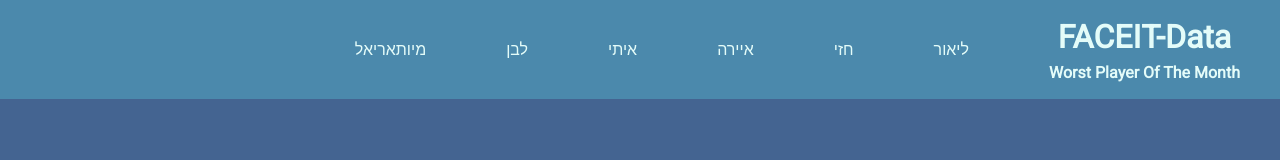
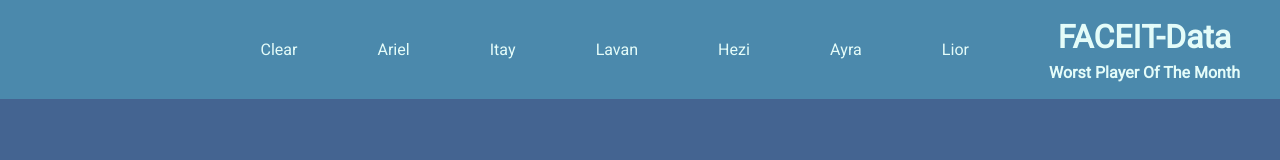
Before and after one commit to UioPTR1/faceit-app, a React (Create React App) app: page / in a window 1280 px wide. Shown: the top 160 px of the page. Built offline with nearby package versions, Linux system fonts and the light colour scheme.

Commit message:
added more SOLID

```diff
--- a/src/components/Navigation.jsx
+++ b/src/components/Navigation.jsx
@@ -1,6 +1,7 @@
 import React from "react";
 import Logo from "./Logo";
 import { Link } from "react-router-dom";
+import IDS from "../playerIDS";
 
 const Navigation = () => {
   const navStyle = {
@@ -16,7 +17,15 @@ const Navigation = () => {
           <Logo />
         </Link>
       </li>
-      <Link style={navStyle} to="/faceit-app/lior">
+      {Object.keys(IDS).map((name) => {
+        let link = "/faceit-app/" + name;
+        return (
+          <Link style={navStyle} to={link}>
+            <li className="link">{name}</li>
+          </Link>
+        );
+      })}
+      {/* <Link style={navStyle} to="/faceit-app/lior">
         <li className="link">ליאור</li>
       </Link>
       <Link style={navStyle} to="/faceit-app/hezi">
@@ -33,7 +42,7 @@ const Navigation = () => {
       </Link>
       <Link style={navStyle} to="/faceit-app/ariel">
         <li className="link">מיותאריאל</li>
-      </Link>
+      </Link> */}
     </ul>
   );
 };
--- a/src/components/PlayerData.jsx
+++ b/src/components/PlayerData.jsx
@@ -4,18 +4,15 @@ import instance from "../axiosDefaults";
 const PlayerData = (id) => {
   let [playerData, setData] = React.useState(null);
   let [secondData, setSecondData] = React.useState(null);
-  console.log(id);
 
   const fetchLiorData = async () => {
     const request = await instance.get(`/players/${id.id}/stats/csgo`);
-    console.log(request.data);
 
     return request.data;
   };
 
   const fetchPlayerData = async () => {
     const request = await instance.get(`players/${id.id}`);
-    console.log(request.data);
     return request.data;
   };
 
--- a/src/playerIDS.js
+++ b/src/playerIDS.js
@@ -1,10 +1,11 @@
 const IDS = {
-  liorID: "cd8a3937-a6b5-4972-8d0b-42c790ff3132",
-  ayraID: "eb07ae0a-87c1-44c6-b348-ca18d5869ea4",
-  heziID: "44f43251-739e-4c98-b2f9-dae3e0d42f9b",
-  lavanID: "5153d825-9e29-408f-a772-d13375c78bc5",
-  itayID: "c4d82eac-dd80-4151-bac8-4580904cdcdb",
-  arielID: "a2b3c0b6-4124-4a44-b84d-0bf6fc36a749"
+  Lior: "cd8a3937-a6b5-4972-8d0b-42c790ff3132",
+  Ayra: "eb07ae0a-87c1-44c6-b348-ca18d5869ea4",
+  Hezi: "44f43251-739e-4c98-b2f9-dae3e0d42f9b",
+  Lavan: "5153d825-9e29-408f-a772-d13375c78bc5",
+  Itay: "c4d82eac-dd80-4151-bac8-4580904cdcdb",
+  Ariel: "a2b3c0b6-4124-4a44-b84d-0bf6fc36a749",
+  Clear: "40c9c12a-ceae-4914-91c6-a3ceb5e6f1b2"
 };
 
 export default IDS;
--- a/src/views/PlayerProfile.jsx
+++ b/src/views/PlayerProfile.jsx
@@ -5,31 +5,34 @@ import IDS from "../playerIDS";
 
 const PlayerProfile = () => {
   const playerName = useParams();
-  let id;
 
-  switch (playerName.name) {
-    case "lior":
-      id = IDS.liorID;
-      break;
-    case "itay":
-      id = IDS.itayID;
-      break;
-    case "hezi":
-      id = IDS.heziID;
-      break;
-    case "ayra":
-      id = IDS.ayraID;
-      break;
-    case "lavan":
-      id = IDS.lavanID;
-      break;
-    case "ariel":
-      id = IDS.arielID;
-      break;
-    default:
-      id = IDS.liorID;
-      break;
-  }
+  const ids = Object.entries(IDS);
+  const id = ids.find((element) => element.includes(playerName.name));
+  console.log(id, " asdasdasdas");
+
+  // switch (playerName.name) {
+  //   case "lior":
+  //     id = IDS.liorID;
+  //     break;
+  //   case "itay":
+  //     id = IDS.itayID;
+  //     break;
+  //   case "hezi":
+  //     id = IDS.heziID;
+  //     break;
+  //   case "ayra":
+  //     id = IDS.ayraID;
+  //     break;
+  //   case "lavan":
+  //     id = IDS.lavanID;
+  //     break;
+  //   case "ariel":
+  //     id = IDS.arielID;
+  //     break;
+  //   default:
+  //     id = IDS.liorID;
+  //     break;
+  // }
 
   return (
     <div>
@@ -37,7 +40,7 @@ const PlayerProfile = () => {
         {playerName.name.slice(0, 1).toUpperCase() +
           playerName.name.substring(1)}
       </h1>
-      <PlayerData id={id} />
+      <PlayerData id={id[1]} />
     </div>
   );
 };
```
